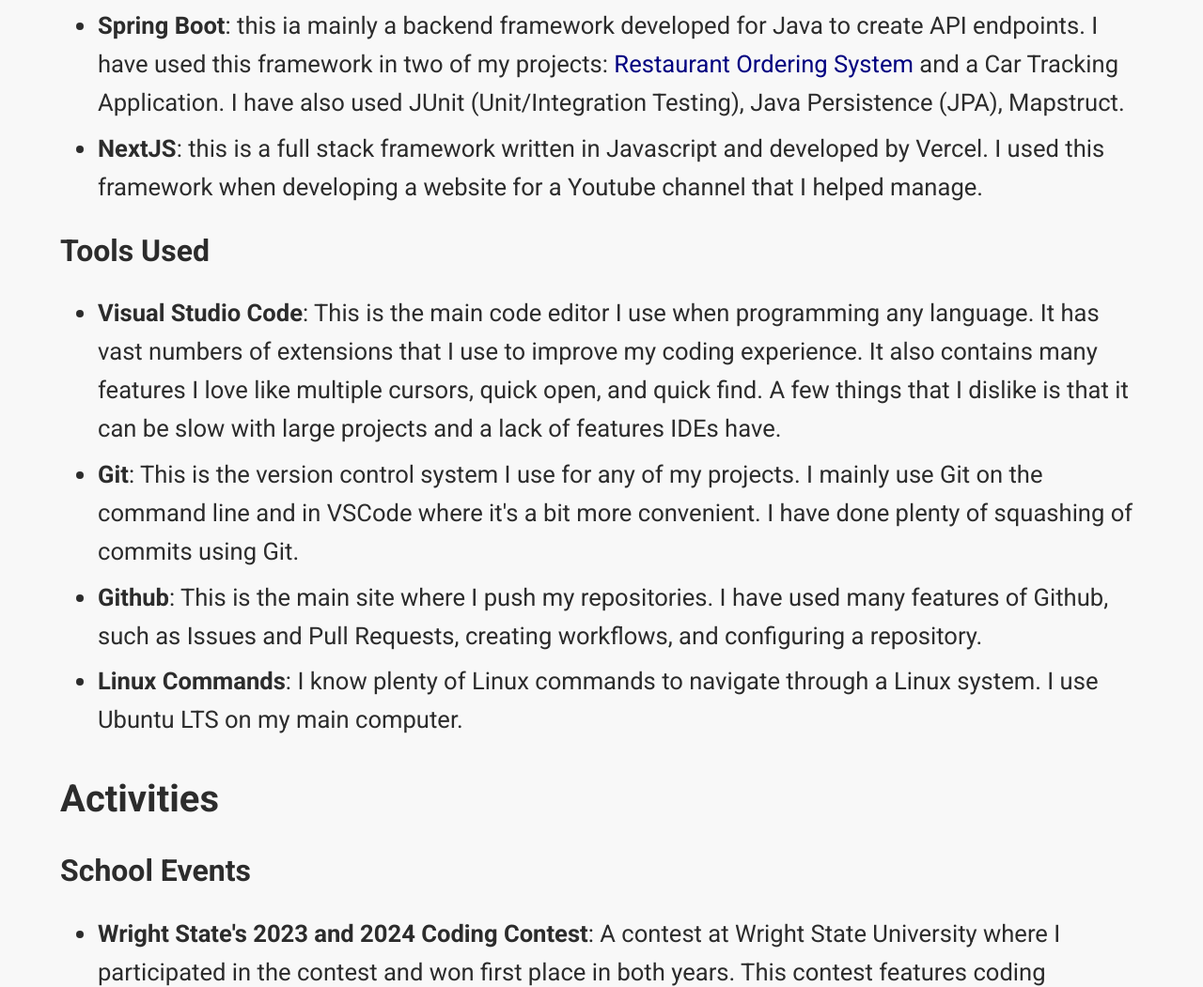
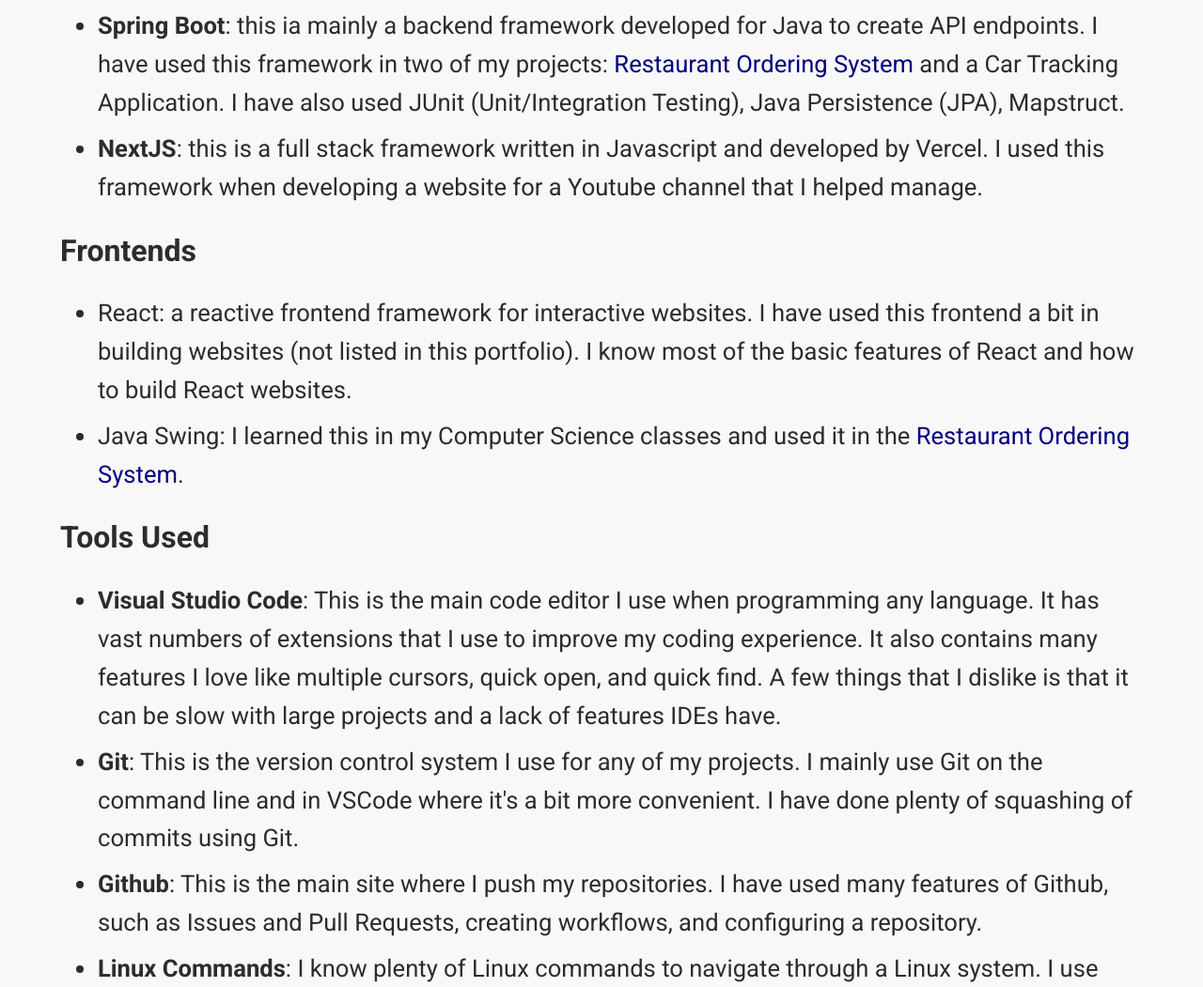
Before and after one commit to Striker2783/Striker2783.github.io, a website: page index.html in a window 1280 px wide. Shown: the part 2184-3235 px from the top of the page at 94% size. Drawn offline with Linux system fonts and the light colour scheme.

Commit message:
Added Frontend Stuff to Main Page (#32)

```diff
--- a/index.html
+++ b/index.html
@@ -106,6 +106,15 @@
             framework when developing a website for a Youtube channel that I helped manage.
           </li>
         </ul>
+        <h2>Frontends</h2>
+        <ul>
+            <li>
+              React: a reactive frontend framework for interactive websites. I have used this frontend a bit in building websites (not listed in this portfolio). I know most of the basic features of React and how to build React websites.
+            </li>
+            <li>
+              Java Swing: I learned this in my Computer Science classes and used it in the <a href="/projects/CEG4110/">Restaurant Ordering System</a>.
+            </li>
+        </ul>
 
         <h2>Tools Used</h2>
         <ul>
```
